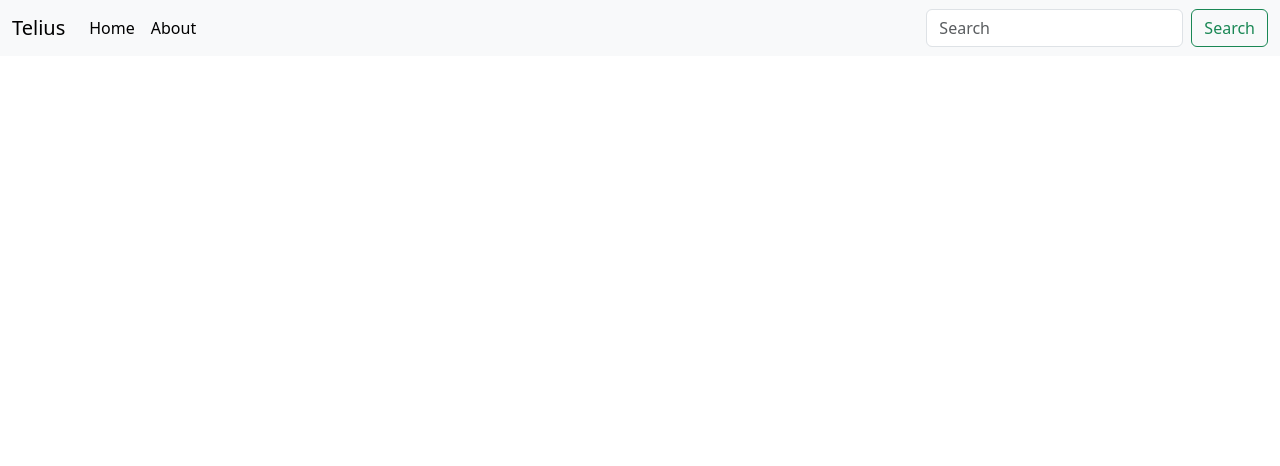
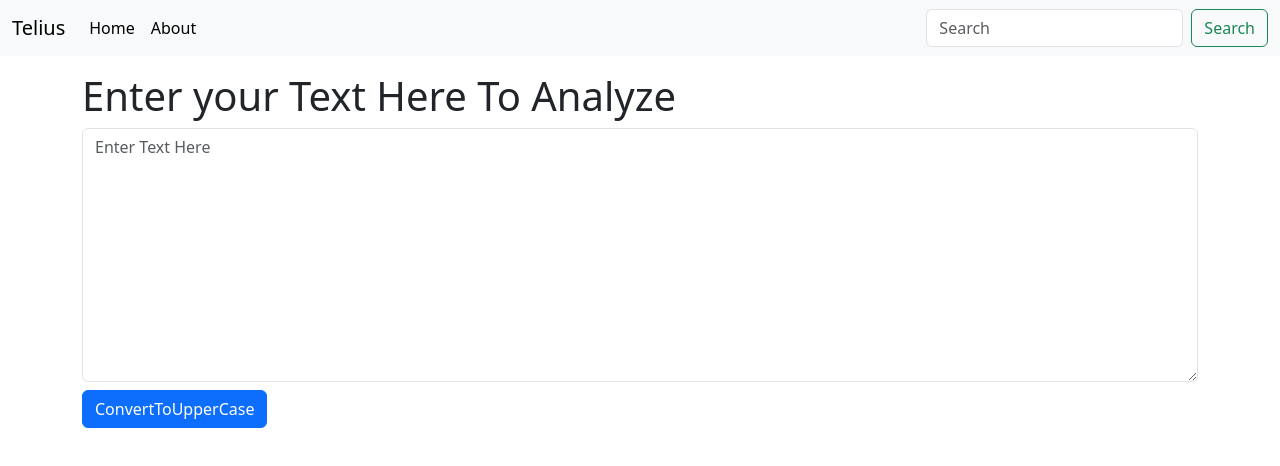
Before and after one commit to rajakaman20/Telius, a React (Vite) app: page / in a window 1280 px wide. Shown: the top 466 px of the page. Built offline with nearby package versions, Linux system fonts and the light colour scheme.

Commit message:
Updated Telius project with latest changes

```diff
--- a/src/App.jsx
+++ b/src/App.jsx
@@ -1,51 +1,14 @@
 import "./App.css";
+import Navbar from "./component/Navbar";
+import TextForm from "./component/TextForm";
 
 function App() {
   return (
     <>
-      <nav className="navbar navbar-expand-lg bg-body-tertiary">
-        <div className="container-fluid">
-          <a className="navbar-brand" href="#">
-            Telius
-          </a>
-          <button
-            className="navbar-toggler"
-            type="button"
-            data-bs-toggle="collapse"
-            data-bs-target="#navbarSupportedContent"
-            aria-controls="navbarSupportedContent"
-            aria-expanded="false"
-            aria-label="Toggle navigation"
-          >
-            <span className="navbar-toggler-icon"></span>
-          </button>
-          <div className="collapse navbar-collapse" id="navbarSupportedContent">
-            <ul className="navbar-nav me-auto mb-2 mb-lg-0">
-              <li className="nav-item">
-                <a className="nav-link active" aria-current="page" href="#">
-                  Home
-                </a>
-              </li>
-               <li className="nav-item">
-                <a className="nav-link active" aria-current="page" href="#">
-                  About
-                </a>
-              </li>
-            </ul>
-            <form className="d-flex" role="search">
-              <input
-                className="form-control me-2"
-                type="search"
-                placeholder="Search"
-                aria-label="Search"
-              />
-              <button className="btn btn-outline-success" type="submit">
-                Search
-              </button>
-            </form>
-          </div>
-        </div>
-      </nav>
+      <Navbar name="Telius" />
+      <div className="container my-3">
+        <TextForm heading =" Enter your Text Here To Analyze" />
+      </div>
     </>
   );
 }
--- /dev/null
+++ b/src/component/Navbar.jsx
@@ -0,0 +1,51 @@
+import React from "react";
+
+const Navbar = (props) => {
+  return (
+    <nav className="navbar navbar-expand-lg bg-body-tertiary">
+      <div className="container-fluid">
+        <a className="navbar-brand" href="#">
+          {props.name}
+        </a>
+        <button
+          className="navbar-toggler"
+          type="button"
+          data-bs-toggle="collapse"
+          data-bs-target="#navbarSupportedContent"
+          aria-controls="navbarSupportedContent"
+          aria-expanded="false"
+          aria-label="Toggle navigation"
+        >
+          <span className="navbar-toggler-icon"></span>
+        </button>
+        <div className="collapse navbar-collapse" id="navbarSupportedContent">
+          <ul className="navbar-nav me-auto mb-2 mb-lg-0">
+            <li className="nav-item">
+              <a className="nav-link active" aria-current="page" href="#">
+                Home
+              </a>
+            </li>
+            <li className="nav-item">
+              <a className="nav-link active" aria-current="page" href="#">
+                About
+              </a>
+            </li>
+          </ul>
+          <form className="d-flex" role="search">
+            <input
+              className="form-control me-2"
+              type="search"
+              placeholder="Search"
+              aria-label="Search"
+            />
+            <button className="btn btn-outline-success" type="submit">
+              Search
+            </button>
+          </form>
+        </div>
+      </div>
+    </nav>
+  );
+};
+
+export default Navbar;
--- /dev/null
+++ b/src/component/TextForm.jsx
@@ -0,0 +1,32 @@
+import React from "react";
+import { useState } from "react";
+const TextForm = (props) => {
+  const HandleonChange = (event) => {
+      console.log("onchange is clicked");
+      setText(event.target.value);
+  };
+  const HandleonClick = () => {
+    let text = Text.toUpperCase();
+    setText(text);
+
+  };
+  const [Text, setText] = useState("");
+  return (
+    <div className="form-group">
+      <h1>{props.heading}</h1>
+      <textarea
+        value={Text}
+        placeholder="Enter Text Here"
+        onChange={HandleonChange}
+        className="form-control"
+        id="exampleFormControlTextarea1"
+        rows="10"
+      ></textarea>
+      <div className="btn btn-primary my-2" onClick={HandleonClick}>
+        ConvertToUpperCase
+      </div>
+    </div>
+  );
+};
+
+export default TextForm;
```
